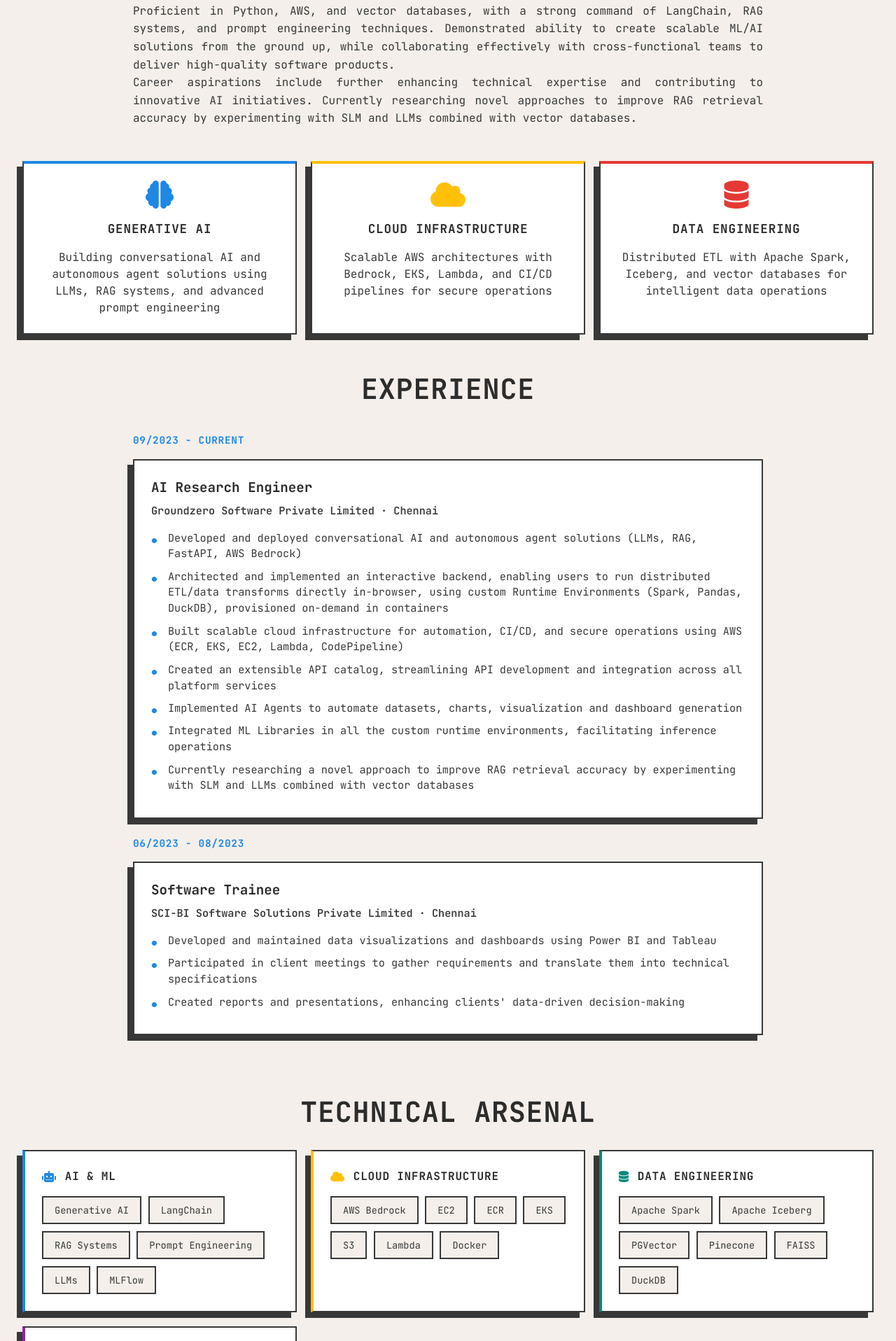
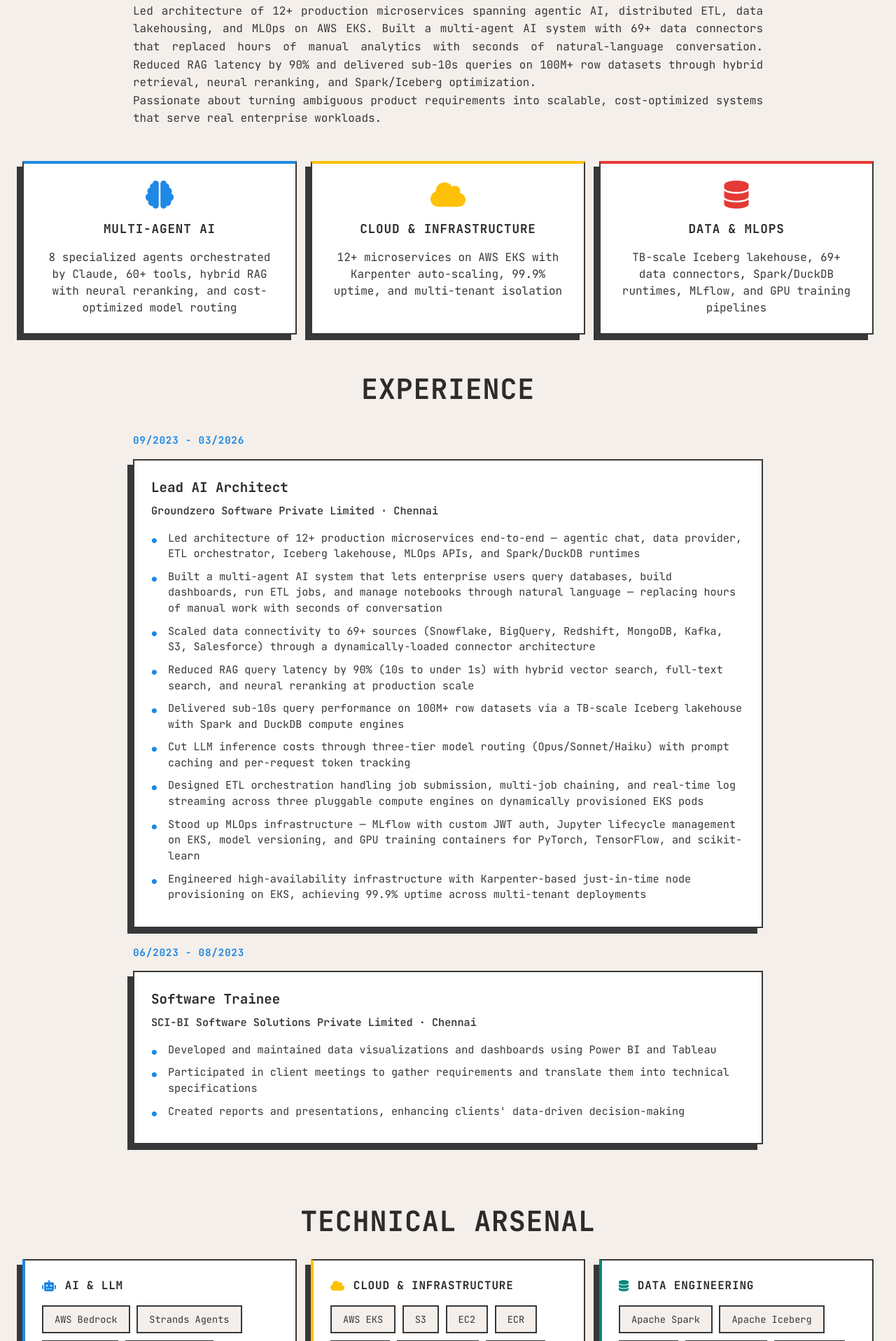
Before and after one commit to Sarvesh-GanesanW/sarvesh-portfolio, a plain HTML site: page index.html in a window 1280 px wide. Shown: the part 884-2800 px from the top of the page at 70% size. Drawn offline with Linux system fonts and the light colour scheme; no server answers.

Commit message:
Portfolio update

```diff
--- a/index.html
+++ b/index.html
@@ -3,8 +3,8 @@
 <head>
     <meta charset="UTF-8">
     <meta name="viewport" content="width=device-width, initial-scale=1.0">
-    <meta name="description" content="Sarvesh Ganesan - AI Research Engineer specializing in Generative AI, LangChain, RAG systems, and cloud infrastructure.">
-    <title>Sarvesh Ganesan - AI Research Engineer</title>
+    <meta name="description" content="Sarvesh Ganesan - Lead AI Architect specializing in multi-agent systems, RAG pipelines, and cloud-native data platforms on AWS.">
+    <title>Sarvesh Ganesan - Lead AI Architect</title>
 
     <!-- Preconnect to external domains for faster loading -->
     <link rel="preconnect" href="https://fonts.googleapis.com">
@@ -47,8 +47,8 @@
     <section id="home" class="hero">
         <div class="hero-content">
             <div class="glitch" data-text="SARVESH GANESAN">SARVESH GANESAN</div>
-            <h2 class="hero-subtitle typing-effect">AI Research Engineer</h2>
-            <p class="hero-description">Building the future with AI, one algorithm at a time</p>
+            <h2 class="hero-subtitle typing-effect">Lead AI Architect</h2>
+            <p class="hero-description">Architecting enterprise AI platforms that turn data into decisions</p>
             <div class="hero-buttons">
                 <a href="#contact" class="btn btn-primary">Get In Touch</a>
                 <a href="#projects" class="btn btn-secondary">View Projects</a>
@@ -87,25 +87,25 @@
             <h2 class="section-title">About Me</h2>
             <div class="about-content">
                 <div class="about-text">
-                    <p class="lead">AI Engineer with more than 2 years of experience in designing and implementing generative AI solutions, specializing in autonomous AI agents.</p>
-                    <p>Proficient in Python, AWS, and vector databases, with a strong command of LangChain, RAG systems, and prompt engineering techniques. Demonstrated ability to create scalable ML/AI solutions from the ground up, while collaborating effectively with cross-functional teams to deliver high-quality software products.</p>
-                    <p>Career aspirations include further enhancing technical expertise and contributing to innovative AI initiatives. Currently researching novel approaches to improve RAG retrieval accuracy by experimenting with SLM and LLMs combined with vector databases.</p>
+                    <p class="lead">Lead AI Architect with 2.5+ years of experience building and shipping a cloud-native enterprise data platform from the ground up.</p>
+                    <p>Led architecture of 12+ production microservices spanning agentic AI, distributed ETL, data lakehousing, and MLOps on AWS EKS. Built a multi-agent AI system with 69+ data connectors that replaced hours of manual analytics with seconds of natural-language conversation. Reduced RAG latency by 90% and delivered sub-10s queries on 100M+ row datasets through hybrid retrieval, neural reranking, and Spark/Iceberg optimization.</p>
+                    <p>Passionate about turning ambiguous product requirements into scalable, cost-optimized systems that serve real enterprise workloads.</p>
                 </div>
                 <div class="about-highlights">
                     <div class="highlight-card">
                         <i class="fas fa-brain"></i>
-                        <h3>Generative AI</h3>
-                        <p>Building conversational AI and autonomous agent solutions using LLMs, RAG systems, and advanced prompt engineering</p>
+                        <h3>Multi-Agent AI</h3>
+                        <p>8 specialized agents orchestrated by Claude, 60+ tools, hybrid RAG with neural reranking, and cost-optimized model routing</p>
                     </div>
                     <div class="highlight-card">
                         <i class="fas fa-cloud"></i>
-                        <h3>Cloud Infrastructure</h3>
-                        <p>Scalable AWS architectures with Bedrock, EKS, Lambda, and CI/CD pipelines for secure operations</p>
+                        <h3>Cloud & Infrastructure</h3>
+                        <p>12+ microservices on AWS EKS with Karpenter auto-scaling, 99.9% uptime, and multi-tenant isolation</p>
                     </div>
                     <div class="highlight-card">
                         <i class="fas fa-database"></i>
-                        <h3>Data Engineering</h3>
-                        <p>Distributed ETL with Apache Spark, Iceberg, and vector databases for intelligent data operations</p>
+                        <h3>Data & MLOps</h3>
+                        <p>TB-scale Iceberg lakehouse, 69+ data connectors, Spark/DuckDB runtimes, MLflow, and GPU training pipelines</p>
                     </div>
                 </div>
             </div>
@@ -118,18 +118,20 @@
             <h2 class="section-title">Experience</h2>
             <div class="timeline">
                 <div class="timeline-item">
-                    <div class="timeline-date">09/2023 - Current</div>
+                    <div class="timeline-date">09/2023 - 03/2026</div>
                     <div class="timeline-content">
-                        <h3>AI Research Engineer</h3>
+                        <h3>Lead AI Architect</h3>
                         <h4>Groundzero Software Private Limited · Chennai</h4>
                         <ul>
-                            <li>Developed and deployed conversational AI and autonomous agent solutions (LLMs, RAG, FastAPI, AWS Bedrock)</li>
-                            <li>Architected and implemented an interactive backend, enabling users to run distributed ETL/data transforms directly in-browser, using custom Runtime Environments (Spark, Pandas, DuckDB), provisioned on-demand in containers</li>
-                            <li>Built scalable cloud infrastructure for automation, CI/CD, and secure operations using AWS (ECR, EKS, EC2, Lambda, CodePipeline)</li>
-                            <li>Created an extensible API catalog, streamlining API development and integration across all platform services</li>
-                            <li>Implemented AI Agents to automate datasets, charts, visualization and dashboard generation</li>
-                            <li>Integrated ML Libraries in all the custom runtime environments, facilitating inference operations</li>
-                            <li>Currently researching a novel approach to improve RAG retrieval accuracy by experimenting with SLM and LLMs combined with vector databases</li>
+                            <li>Led architecture of 12+ production microservices end-to-end — agentic chat, data provider, ETL orchestrator, Iceberg lakehouse, MLOps APIs, and Spark/DuckDB runtimes</li>
+                            <li>Built a multi-agent AI system that lets enterprise users query databases, build dashboards, run ETL jobs, and manage notebooks through natural language — replacing hours of manual work with seconds of conversation</li>
+                            <li>Scaled data connectivity to 69+ sources (Snowflake, BigQuery, Redshift, MongoDB, Kafka, S3, Salesforce) through a dynamically-loaded connector architecture</li>
+                            <li>Reduced RAG query latency by 90% (10s to under 1s) with hybrid vector search, full-text search, and neural reranking at production scale</li>
+                            <li>Delivered sub-10s query performance on 100M+ row datasets via a TB-scale Iceberg lakehouse with Spark and DuckDB compute engines</li>
+                            <li>Cut LLM inference costs through three-tier model routing (Opus/Sonnet/Haiku) with prompt caching and per-request token tracking</li>
+                            <li>Designed ETL orchestration handling job submission, multi-job chaining, and real-time log streaming across three pluggable compute engines on dynamically provisioned EKS pods</li>
+                            <li>Stood up MLOps infrastructure — MLflow with custom JWT auth, Jupyter lifecycle management on EKS, model versioning, and GPU training containers for PyTorch, TensorFlow, and scikit-learn</li>
+                            <li>Engineered high-availability infrastructure with Karpenter-based just-in-time node provisioning on EKS, achieving 99.9% uptime across multi-tenant deployments</li>
                         </ul>
                     </div>
                 </div>
@@ -155,26 +157,29 @@
             <h2 class="section-title">Technical Arsenal</h2>
             <div class="skills-grid">
                 <div class="skill-category">
-                    <h3><i class="fas fa-robot"></i> AI & ML</h3>
+                    <h3><i class="fas fa-robot"></i> AI & LLM</h3>
                     <div class="skill-tags">
-                        <span class="skill-tag">Generative AI</span>
+                        <span class="skill-tag">AWS Bedrock</span>
+                        <span class="skill-tag">Strands Agents</span>
                         <span class="skill-tag">LangChain</span>
                         <span class="skill-tag">RAG Systems</span>
-                        <span class="skill-tag">Prompt Engineering</span>
-                        <span class="skill-tag">LLMs</span>
-                        <span class="skill-tag">MLFlow</span>
+                        <span class="skill-tag">Cohere Embed & Rerank</span>
+                        <span class="skill-tag">Prompt Caching</span>
+                        <span class="skill-tag">Multi-Agent Orchestration</span>
                     </div>
                 </div>
                 <div class="skill-category">
-                    <h3><i class="fas fa-cloud"></i> Cloud Infrastructure</h3>
+                    <h3><i class="fas fa-cloud"></i> Cloud & Infrastructure</h3>
                     <div class="skill-tags">
-                        <span class="skill-tag">AWS Bedrock</span>
+                        <span class="skill-tag">AWS EKS</span>
+                        <span class="skill-tag">S3</span>
                         <span class="skill-tag">EC2</span>
                         <span class="skill-tag">ECR</span>
-                        <span class="skill-tag">EKS</span>
-                        <span class="skill-tag">S3</span>
                         <span class="skill-tag">Lambda</span>
+                        <span class="skill-tag">CloudWatch</span>
                         <span class="skill-tag">Docker</span>
+                        <span class="skill-tag">Kubernetes</span>
+                        <span class="skill-tag">Karpenter</span>
                     </div>
                 </div>
                 <div class="skill-category">
@@ -182,21 +187,26 @@
                     <div class="skill-tags">
                         <span class="skill-tag">Apache Spark</span>
                         <span class="skill-tag">Apache Iceberg</span>
-                        <span class="skill-tag">PGVector</span>
+                        <span class="skill-tag">DuckDB</span>
+                        <span class="skill-tag">PostgreSQL</span>
+                        <span class="skill-tag">pgvector</span>
+                        <span class="skill-tag">Redis</span>
                         <span class="skill-tag">Pinecone</span>
-                        <span class="skill-tag">FAISS</span>
-                        <span class="skill-tag">DuckDB</span>
+                        <span class="skill-tag">MongoDB</span>
                     </div>
                 </div>
                 <div class="skill-category">
-                    <h3><i class="fas fa-code"></i> Development</h3>
+                    <h3><i class="fas fa-code"></i> Development & MLOps</h3>
                     <div class="skill-tags">
                         <span class="skill-tag">Python</span>
                         <span class="skill-tag">FastAPI</span>
+                        <span class="skill-tag">Flask</span>
                         <span class="skill-tag">REST APIs</span>
                         <span class="skill-tag">gRPC</span>
-                        <span class="skill-tag">CI/CD</span>
-                        <span class="skill-tag">CodePipeline</span>
+                        <span class="skill-tag">SSE Streaming</span>
+                        <span class="skill-tag">MLflow</span>
+                        <span class="skill-tag">PyTorch</span>
+                        <span class="skill-tag">TensorFlow</span>
                     </div>
                 </div>
             </div>
@@ -213,12 +223,12 @@
                         <i class="fas fa-brain"></i>
                     </div>
                     <h3>AgentSynapse</h3>
-                    <p>Enterprise AI agent platform enabling intelligent data analytics automation through specialized agents (SQL, BI, ETL, Analytics) with contextual memory system and comprehensive tool integration for unified data operations.</p>
+                    <p>Enterprise AI agent platform with 8 specialized agents and 60+ tools enabling natural-language data analytics — query databases, build dashboards, run ETL, and manage notebooks through conversation. Features hybrid RAG with neural reranking and 69+ data connectors.</p>
                     <div class="project-tech">
-                        <span>AI Agents</span>
-                        <span>LLMs</span>
-                        <span>Data Analytics</span>
+                        <span>Multi-Agent AI</span>
+                        <span>AWS Bedrock</span>
                         <span>RAG</span>
+                        <span>FastAPI</span>
                     </div>
                     <a href="https://github.com/Sarvesh-GanesanW/AgentSynapse" target="_blank" class="project-link">
                         <i class="fab fa-github"></i> View on GitHub
@@ -271,7 +281,7 @@
                 </div>
                 <div class="tech-item">
                     <i class="fab fa-aws"></i>
-                    <span>AWS</span>
+                    <span>AWS Bedrock</span>
                 </div>
                 <div class="tech-item">
                     <i class="fab fa-docker"></i>
@@ -283,15 +293,11 @@
                 </div>
                 <div class="tech-item">
                     <i class="fas fa-brain"></i>
-                    <span>LangChain</span>
-                </div>
-                <div class="tech-item">
-                    <i class="fas fa-robot"></i>
-                    <span>RAG</span>
+                    <span>Strands Agents</span>
                 </div>
                 <div class="tech-item">
                     <i class="fas fa-fire"></i>
-                    <span>Spark</span>
+                    <span>Apache Spark</span>
                 </div>
                 <div class="tech-item">
                     <i class="fas fa-cube"></i>
@@ -302,8 +308,12 @@
                     <span>FastAPI</span>
                 </div>
                 <div class="tech-item">
-                    <i class="fas fa-code-branch"></i>
-                    <span>Git</span>
+                    <i class="fas fa-robot"></i>
+                    <span>MLflow</span>
+                </div>
+                <div class="tech-item">
+                    <i class="fas fa-snowflake"></i>
+                    <span>Iceberg</span>
                 </div>
             </div>
         </div>
@@ -373,7 +383,7 @@
             <h2 class="section-title">Let's Connect</h2>
             <div class="contact-wrapper">
                 <div class="contact-info-section">
-                    <p class="contact-description">Ready to build the next generation of AI solutions together?</p>
+                    <p class="contact-description">Looking for an AI architect who ships production systems, not prototypes?</p>
                     <div class="contact-details">
                         <div class="contact-detail">
                             <i class="fas fa-envelope"></i>
@@ -425,7 +435,7 @@
 
     <!-- Footer -->
     <footer class="footer">
-        <p>Sarvesh Ganesan. Built with passion for AI.</p>
+        <p>Sarvesh Ganesan. Architecting AI systems that ship.</p>
     </footer>
 
     <script src="script.js"></script>
```
